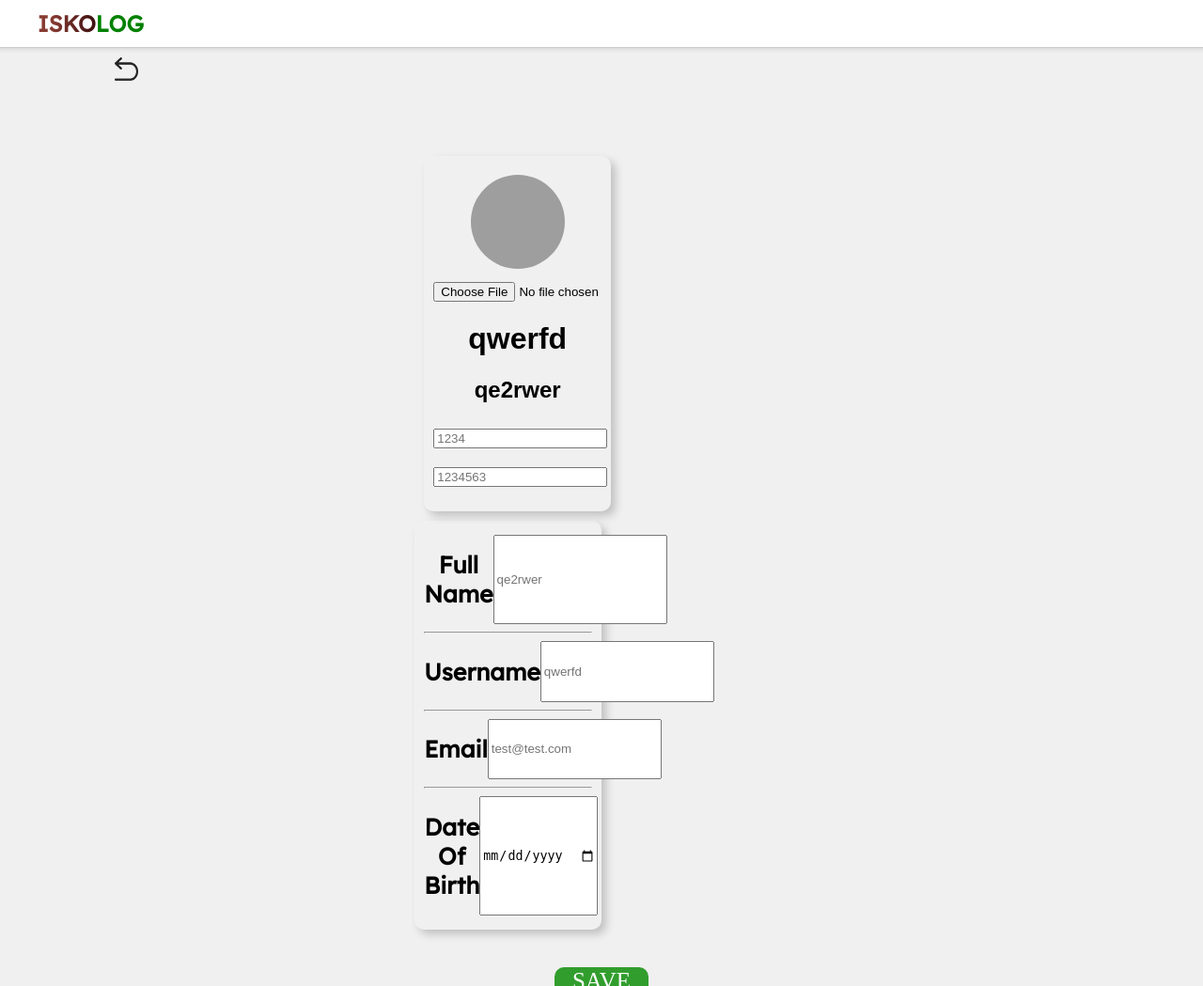
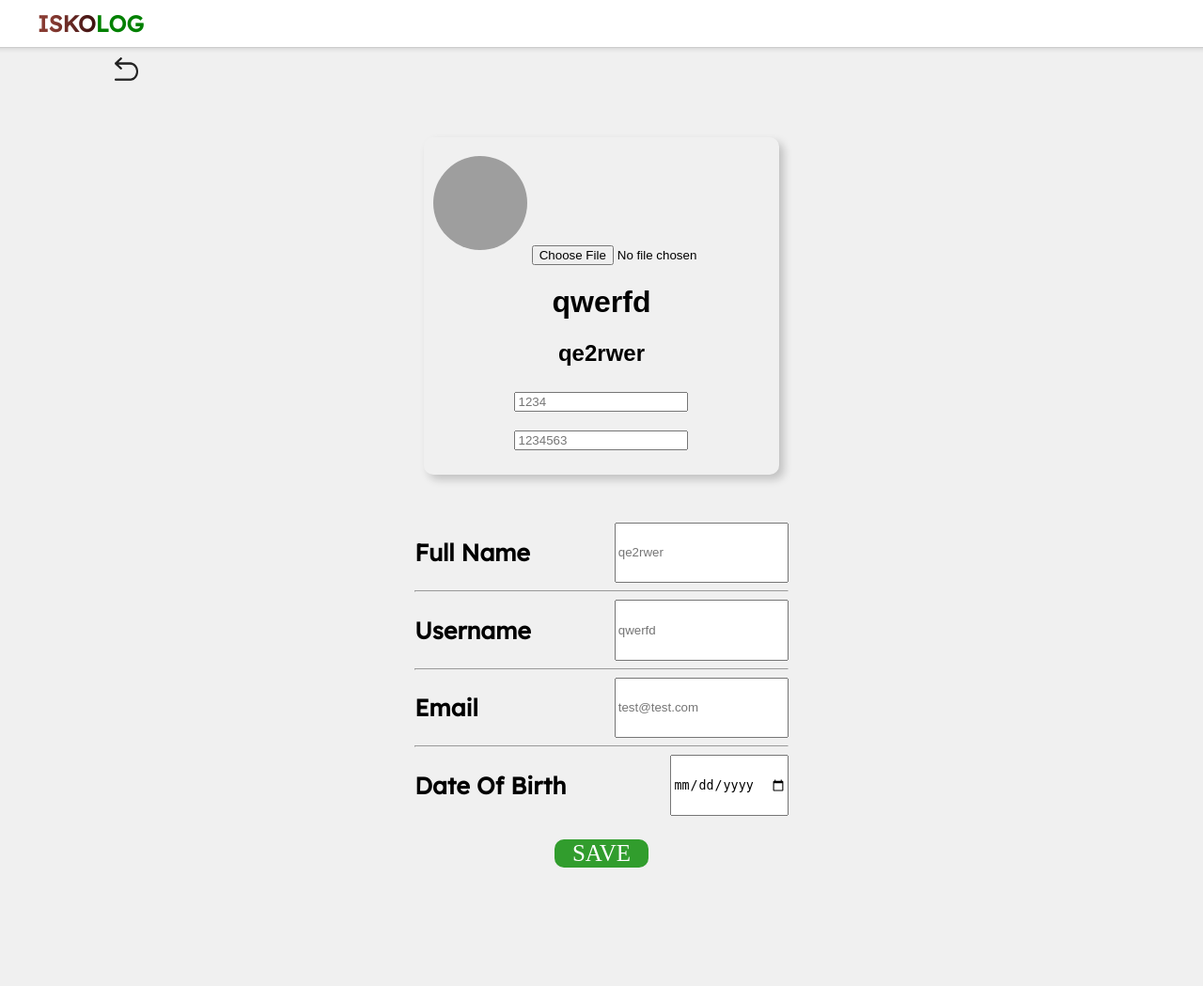
Before and after one commit to El-dawn/finalProject, a PHP site: page /edit_profile.php in a window 1280 px wide. Shown: the whole page at 94% size. Run offline with PHP 8.4, Linux system fonts and the light colour scheme; a user stored in the database is signed in; data comes from the database, SQL or seed files in the repository; some web fonts are replaced; grey boxes are pictures that could not be loaded.

Commit message:
edit Profile css

```diff
--- a/edit_profile.php
+++ b/edit_profile.php
@@ -111,7 +111,7 @@ if(isset($_POST['submit'])){
 
     <br><br>
 
-    <div class="profile-content">
+    <div class="profile-contt">
     <form action="" method="post" enctype="multipart/form-data">
         <div class="display-container">
             <div class="profile-container">
@@ -123,8 +123,9 @@ if(isset($_POST['submit'])){
             <h2 class="pronoun"><input type="text" name="pronouns" placeholder="<?= isset($fetch_profile['pronouns']) ? $fetch_profile['pronouns'] : 'pronouns'; ?>"  ></h2>
             <p class="bio"><input type="text" name="about" placeholder="<?= isset($fetch_profile['about']) ? $fetch_profile['about'] : 'say something about yourself'; ?>" ></p>
         </div>
+        <br><br>
 
-        <div class="information-container">
+        <div>
             <div class="information">
                 <div class="info-row">
                     <h1>Full Name</h1>
--- a/profile.php
+++ b/profile.php
@@ -47,7 +47,7 @@ function convertdate($dateStr) {
     </div>
 
     <div class="back-container">
-        <img onclick="window.history.back()" src="images/Vectorback.png" alt="back-icon">
+        <img onclick="window.location.href='home.php'" src="images/Vectorback.png" alt="back-icon">
     </div>
 
     <br><br>
--- a/styles.css
+++ b/styles.css
@@ -413,7 +413,7 @@ a{
     margin: 10px;
     box-shadow: 5px 5px 10px rgba(0, 0, 0, 0.2);
     padding: 10px;
-    width: 45%;
+    width: auto;
 }
 
 .profile-container img {
```
